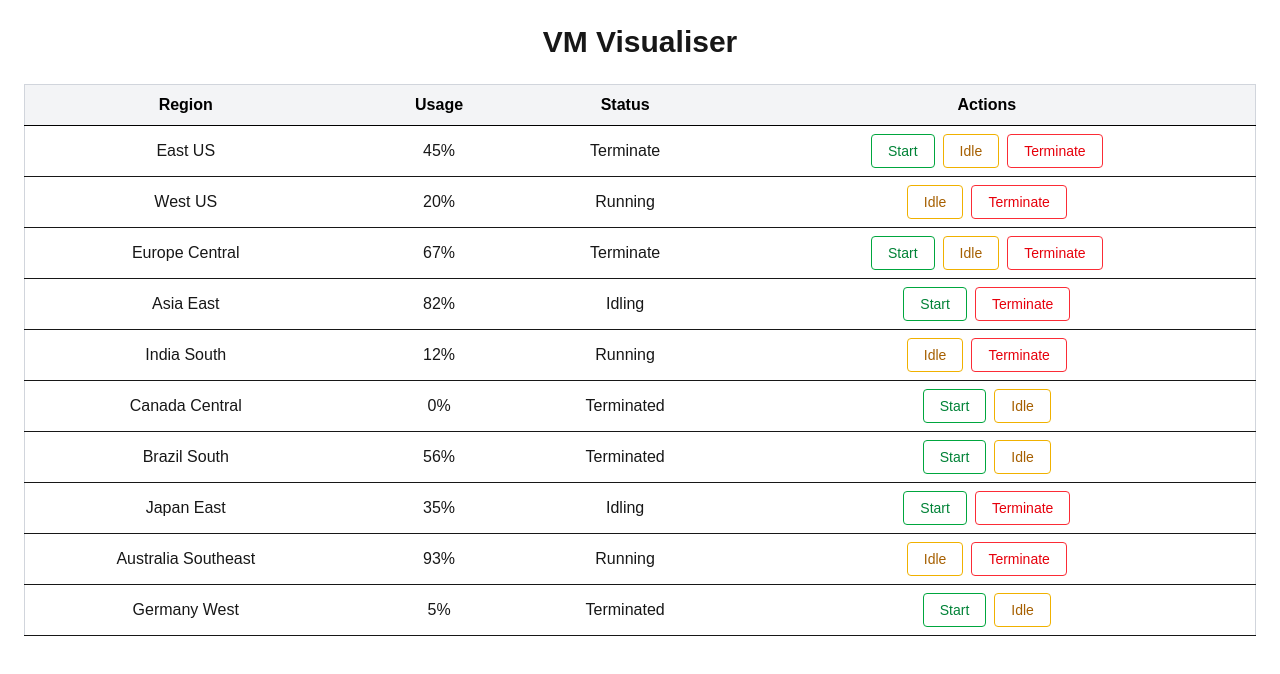
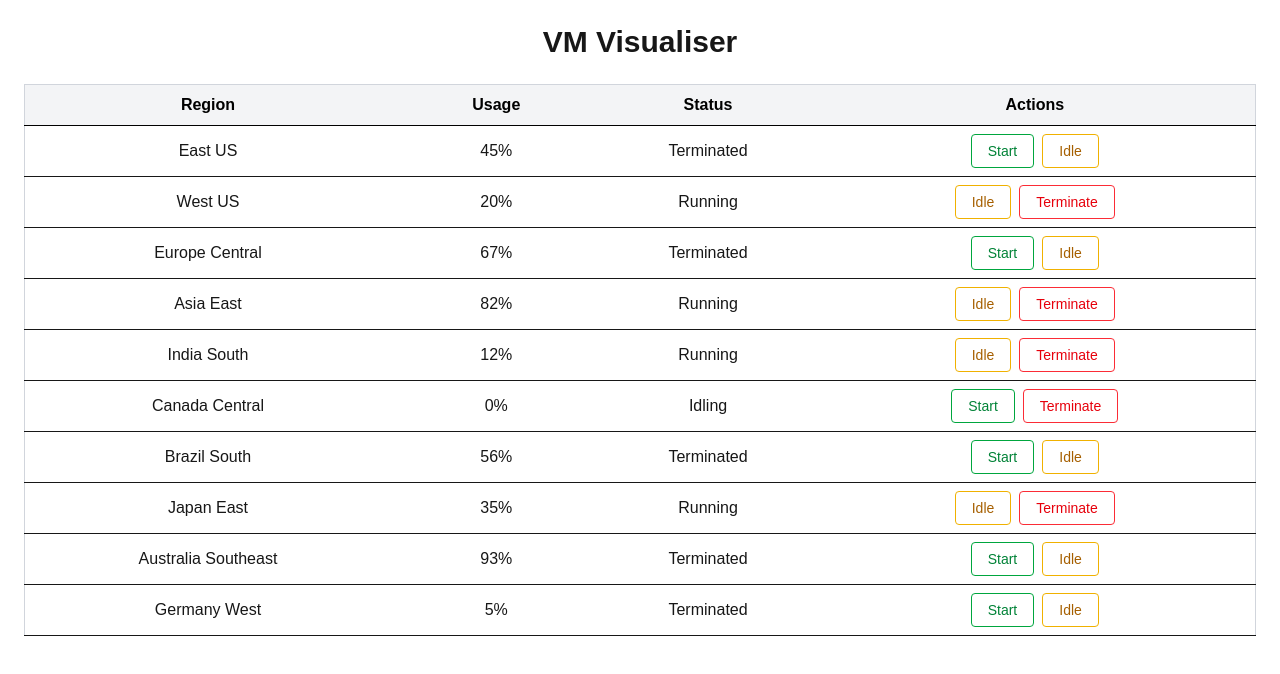
Before and after one commit to amrutarajmane/vm-visualiser, a Next.js app: page / in a window 1280 px wide. Shown: the top 674 px of the page. Built offline with nearby package versions, Linux system fonts and the light colour scheme; data requests are answered from the project's data file.

Commit message:
Updated VmTable logic and stylings

```diff
--- a/components/VmTable.jsx
+++ b/components/VmTable.jsx
@@ -23,8 +23,8 @@ const VmTable = ({ vms, onUpdateStatus }) => {
                   <button
                     type="button"
                     onClick={() => onUpdateStatus(vm.id, "Running")}
-                    className="px-4 py-1.5 text-sm text-green-700 font-medium border border-green-600 rounded hover:bg-green-50"
-                    aria-label={`Start ${vm.region} VM`}
+                    className="px-4 py-1.5 text-sm text-green-700 font-medium border border-green-600 rounded"
+
                   >
                     Start
                   </button>
@@ -33,8 +33,8 @@ const VmTable = ({ vms, onUpdateStatus }) => {
                   <button
                     type="button"
                     onClick={() => onUpdateStatus(vm.id, "Idling")}
-                    className="px-4 py-1.5 text-sm text-yellow-700 font-medium border border-yellow-500 rounded hover:bg-yellow-50"
-                    aria-label={`Idle ${vm.region} VM`}
+                    className="px-4 py-1.5 text-sm text-yellow-700 font-medium border border-yellow-500 rounded "
+
                   >
                     Idle
                   </button>
@@ -43,8 +43,8 @@ const VmTable = ({ vms, onUpdateStatus }) => {
                   <button
                     type="button"
                     onClick={() => onUpdateStatus(vm.id, "Terminated")}
-                    className="px-4 py-1.5 text-sm text-red-600 font-medium border border-red-500 rounded hover:bg-red-50"
-                    aria-label={`Terminate ${vm.region} VM`}
+                    className="px-4 py-1.5 text-sm text-red-600 font-medium border border-red-500 rounded"
+
                   >
                     Terminate
                   </button>
--- a/db.json
+++ b/db.json
@@ -5,7 +5,7 @@
       "name": "VM-East-01",
       "region": "East US",
       "usage": "45%",
-      "status": "Terminate"
+      "status": "Terminated"
     },
     {
       "id": "2",
@@ -19,14 +19,14 @@
       "name": "VM-Europe-01",
       "region": "Europe Central",
       "usage": "67%",
-      "status": "Terminate"
+      "status": "Terminated"
     },
     {
       "id": "4",
       "name": "VM-Asia-03",
       "region": "Asia East",
       "usage": "82%",
-      "status": "Idling"
+      "status": "Running"
     },
     {
       "id": "5",
@@ -40,7 +40,7 @@
       "name": "VM-Canada-04",
       "region": "Canada Central",
       "usage": "0%",
-      "status": "Terminated"
+      "status": "Idling"
     },
     {
       "id": "7",
@@ -54,14 +54,14 @@
       "name": "VM-Japan-02",
       "region": "Japan East",
       "usage": "35%",
-      "status": "Idling"
+      "status": "Running"
     },
     {
       "id": "9",
       "name": "VM-Australia-01",
       "region": "Australia Southeast",
       "usage": "93%",
-      "status": "Running"
+      "status": "Terminated"
     },
     {
       "id": "10",
```
